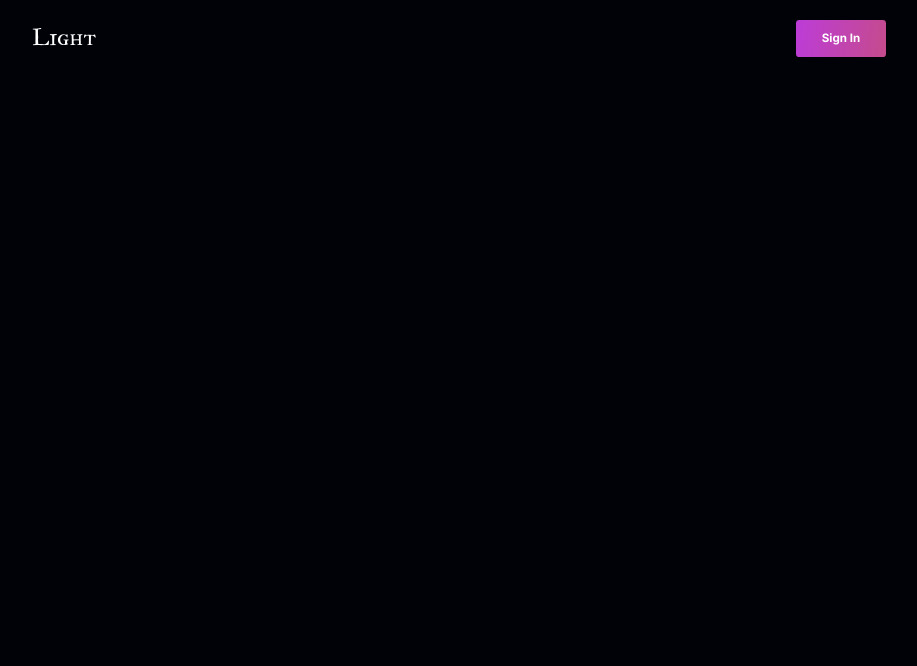
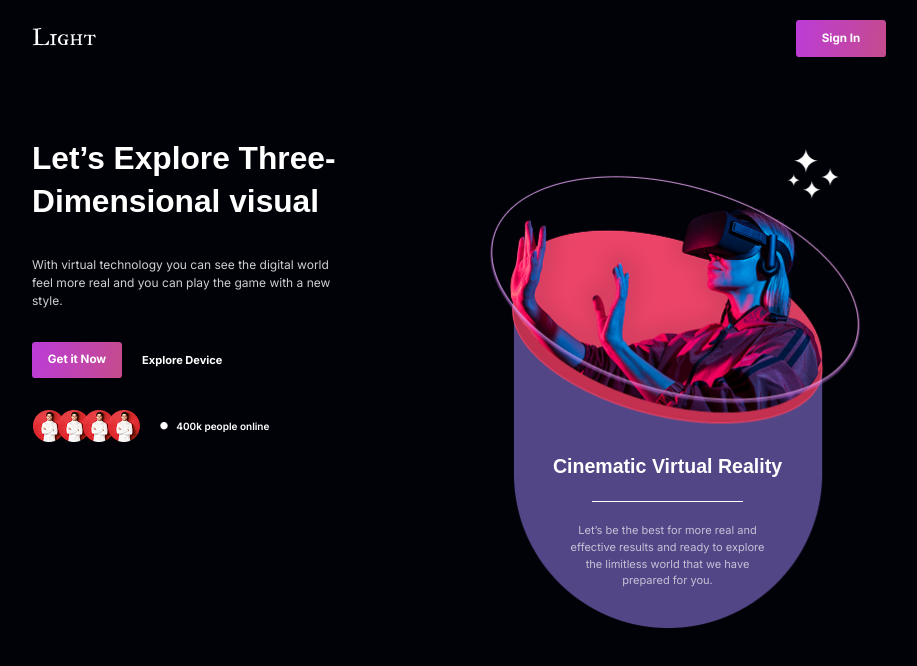
Before and after one commit to MohamadWebdev/modern-ui-ux-2, a Next.js app: page / in a window 1280 px wide. Shown: the top 666 px of the page, without its empty margins (181-1098 px from the left). Built offline with nearby package versions, Linux system fonts and the light colour scheme; a web font is replaced by a local one.

Commit message:
hero section design

```diff
--- a/app/page.tsx
+++ b/app/page.tsx
@@ -6,7 +6,7 @@ const page = () => {
     <div className="w-full">
       <div className="w-full max-w-[854px] mx-auto">
         <Navbar/>
-        {/* <Hero/> */}
+        <Hero/>
         {/*
         <NewExperienceInPlayingGame/>
         */}
--- /dev/null
+++ b/components/Hero.tsx
@@ -0,0 +1,64 @@
+import Button from "./Button";
+
+const Hero = () => {
+  return (
+    <section className="mt-20 flex w-full justify-between">
+      <div className="text-white">
+        <h1 className="font-Orbitron text-[31.69px] font-black leading-[43.4px] text-left max-w-[333px]">
+          Let’s Explore Three-Dimensional visual
+        </h1>
+        <p className="text-[12px] text-[#ffffffd0] mt-8 max-w-[314.41px]">
+          With virtual technology you can see the digital world feel more real
+          and you can play the game with a new style.
+        </p>
+        <div className="flex mt-8 gap-5">
+          <Button title="Get it Now" style="gradient-1" />
+          <button className="text-[11.06px] font-bold">Explore Device</button>
+        </div>
+        <div className="mt-8 flex">
+          {[...Array(4)].map((_, i) => (
+            <img
+              src="/img/user.png"
+              alt="user"
+              key={i}
+              className={`${i > 0 && "-ml-2"}`}
+            />
+          ))}
+
+          <div className="flex items-center ml-5 gap-2">
+            <img
+              className="w-[8.34px] h-[8.34px]"
+              src="/img/circle.png"
+              alt="circle"
+            />
+            <span className="text-[10.01px] font-semibold">
+              400k people online
+            </span>
+          </div>
+        </div>
+      </div>
+
+      <div className="w-[421.01px] h-[492px] relative text-white flex">
+        <img
+          src="/img/hero-image.png"
+          alt="hero-image"
+          className="w-full absolute z-5"
+        />
+        <div className="z-10 bottom-10 gap-5 absolute w-full -ml-2 flex flex-col justify-center items-center">
+          <h1 className="font-Orbitron font-extrabold text-[19.59px] w-full text-center">
+            Cinematic Virtual Reality
+          </h1>
+
+          <hr className="w-[151.62px]" />
+
+          <span className="text-[11.06px] text-[#ffffffaa] max-w-[203.17px] text-center">
+            Let’s be the best for more real and effective results and ready to
+            explore the limitless world that we have prepared for you.
+          </span>
+        </div>
+      </div>
+    </section>
+  );
+};
+
+export default Hero;
```
